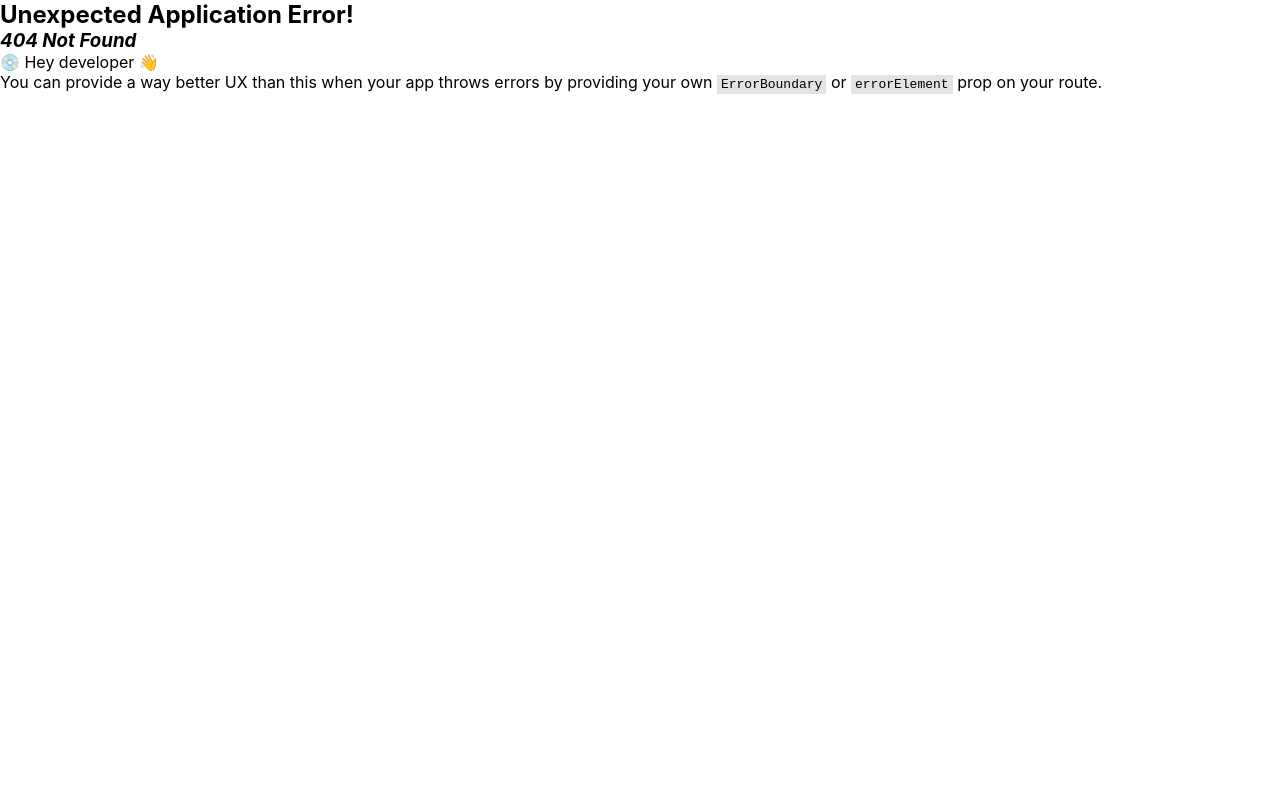
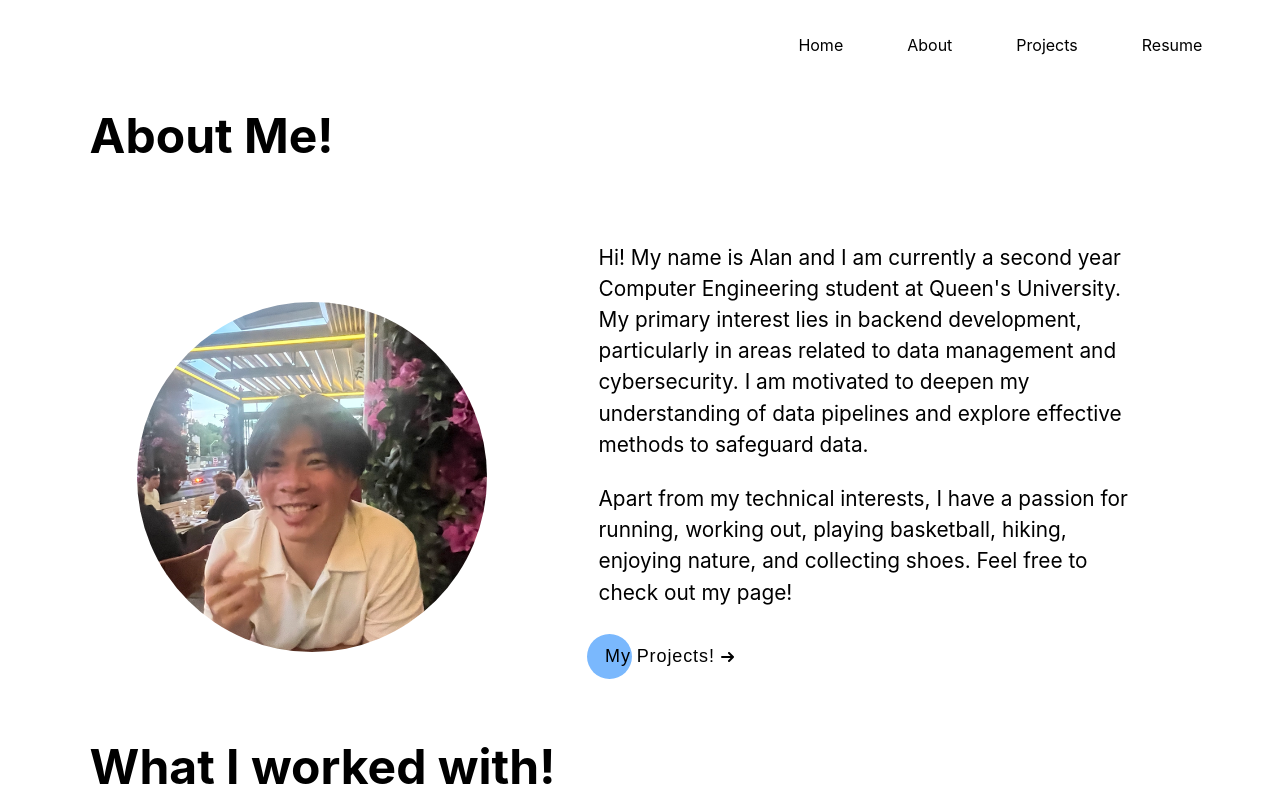
Before and after one commit to alhu45/alanhu-website, a React (Vite) app: page /about in a window 1280 px wide. Before the commit this address had no page. Shown: the top 800 px of the page. Built offline with nearby package versions, Linux system fonts and the light colour scheme.

Commit message:
updated for personal domain

```diff
--- a/src/App.jsx
+++ b/src/App.jsx
@@ -40,7 +40,7 @@ function App() {
                 <a href = "https://github.com/alhu45/"><img className = "socials" src = {github}/></a> */}
             </div>
             <div className="buttons">
-                <Link to = "/alanhu-website/about">
+                <Link to = "/about">
                     <button class="cta">
                         <span>Check me out!</span>
                         <svg width="15px" height="10px" viewBox="0 0 13 10">
--- a/src/components/Navbar.jsx
+++ b/src/components/Navbar.jsx
@@ -15,9 +15,9 @@ function Navbar() {
     <>
       <header>
         <nav ref={navRef}>
-          <Link to="/alanhu-website" exact>Home</Link>
-          <Link to="/alanhu-website/about">About</Link>
-          <Link to="/alanhu-website/projects">Projects</Link>
+          <Link to="/" exact>Home</Link>
+          <Link to="/about">About</Link>
+          <Link to="/projects">Projects</Link>
           <a href={Resume} target="_blank" rel="noopener noreferrer">Resume</a>
           <button className="nav-btn nav-close-btn" onClick={showNavBar}>
             <FaTimes />
--- a/src/main.jsx
+++ b/src/main.jsx
@@ -11,15 +11,15 @@ import './index.css'
 
 const home = createBrowserRouter([
   {
-    path: "/alanhu-website/",
+    path: "/",
     element: <App />,
   },
   {
-    path: "/alanhu-website/about",
+    path: "/about",
     element: <About />,
   },
   {
-    path: "/alanhu-website/projects",
+    path: "/projects",
     element: <Projects />,
   },
 ]);
--- a/src/pages/About.jsx
+++ b/src/pages/About.jsx
@@ -54,7 +54,7 @@ function About() {
                 enjoying nature, and collecting shoes. Feel free to check out my page!
               </h2>
               <div className="buttons">
-                <Link to="/alanhu-website/projects">
+                <Link to="/projects">
                     <button className="cta">
                         <span>My Projects!</span>
                         <svg width="15px" height="10px" viewBox="0 0 13 10">
--- a/vite.config.js
+++ b/vite.config.js
@@ -4,5 +4,5 @@ import react from '@vitejs/plugin-react'
 // https://vitejs.dev/config/
 export default defineConfig({
   plugins: [react()],
-  base: "/alanhu-website/"
+  base: "/"
 })
```
